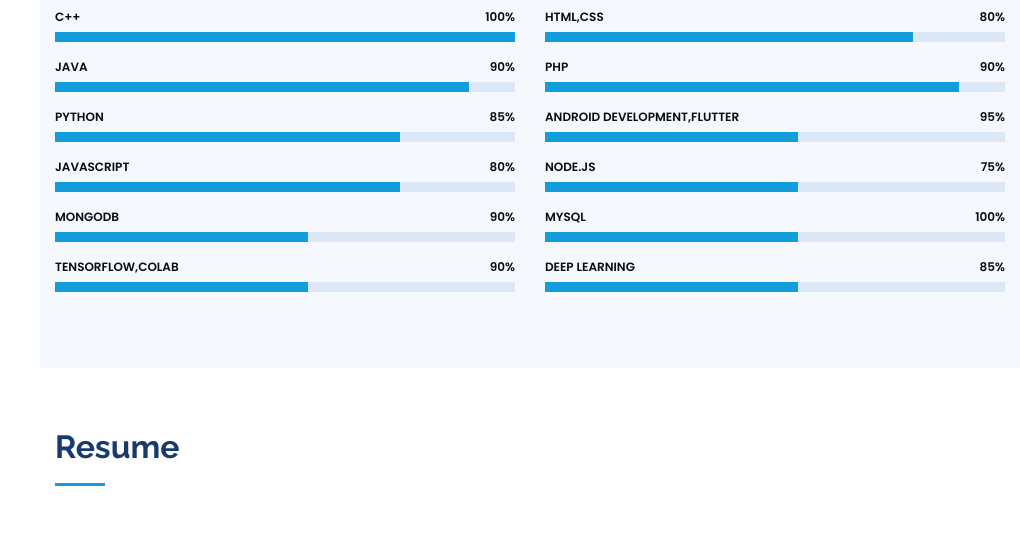
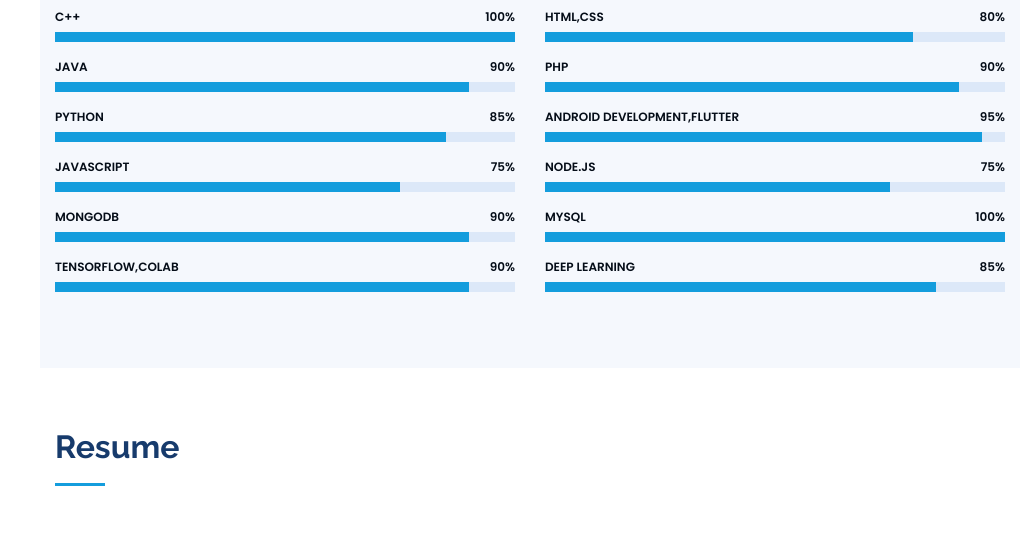
Before and after one commit to Omkar2310/Omkar2310.github.io, a plain HTML site: page index.html in a window 1280 px wide. Shown: the part 1540-2093 px from the top of the page, without its empty margins (260-1280 px from the left). Drawn offline with nearby package versions, Linux system fonts and the light colour scheme.

Commit message:
added resume updated

```diff
--- a/index.html
+++ b/index.html
@@ -79,7 +79,7 @@
     <div class="hero-container" data-aos="fade-in">
       <h1>Omkar Mankar</h1>
       <p>I'm <span class="typed" data-typed-items="Android Developer , Web Developer , Programmer , and a Deep Learning Enthusiast  "></span></p>
-    <a href="https://bit.ly/3dGJTlo" class="btn-rounded-white">Download Resume</a>
+    <a href="https://bit.ly/2BGtGiu" class="btn-rounded-white">Download Resume</a>
     </div>
 
   </section><!-- End Hero -->
@@ -214,12 +214,12 @@
             <div class="progress">
               <span class="skill">Python <i class="val">85%</i></span>
               <div class="progress-bar-wrap">
-                <div class="progress-bar" role="progressbar" aria-valuenow="75" aria-valuemin="0" aria-valuemax="100"></div>
+                <div class="progress-bar" role="progressbar" aria-valuenow="85" aria-valuemin="0" aria-valuemax="100"></div>
               </div>
             </div>
 
             <div class="progress">
-              <span class="skill">JavaScript <i class="val">80%</i></span>
+              <span class="skill">JavaScript <i class="val">75%</i></span>
               <div class="progress-bar-wrap">
                 <div class="progress-bar" role="progressbar" aria-valuenow="75" aria-valuemin="0" aria-valuemax="100"></div>
               </div>
@@ -228,14 +228,14 @@
             <div class="progress">
               <span class="skill">MongoDB <i class="val">90%</i></span>
               <div class="progress-bar-wrap">
-                <div class="progress-bar" role="progressbar" aria-valuenow="55" aria-valuemin="0" aria-valuemax="100"></div>
+                <div class="progress-bar" role="progressbar" aria-valuenow="90" aria-valuemin="0" aria-valuemax="100"></div>
               </div>
             </div>
 
             <div class="progress">
               <span class="skill">TensorFlow,Colab <i class="val">90%</i></span>
               <div class="progress-bar-wrap">
-                <div class="progress-bar" role="progressbar" aria-valuenow="55" aria-valuemin="0" aria-valuemax="100"></div>
+                <div class="progress-bar" role="progressbar" aria-valuenow="90" aria-valuemin="0" aria-valuemax="100"></div>
               </div>
             </div>
 
@@ -260,28 +260,28 @@
             <div class="progress">
               <span class="skill">Android Development,Flutter <i class="val">95%</i></span>
               <div class="progress-bar-wrap">
-                <div class="progress-bar" role="progressbar" aria-valuenow="55" aria-valuemin="0" aria-valuemax="100"></div>
+                <div class="progress-bar" role="progressbar" aria-valuenow="95" aria-valuemin="0" aria-valuemax="100"></div>
               </div>
             </div>
 
             <div class="progress">
               <span class="skill">Node.js <i class="val">75%</i></span>
               <div class="progress-bar-wrap">
-                <div class="progress-bar" role="progressbar" aria-valuenow="55" aria-valuemin="0" aria-valuemax="100"></div>
+                <div class="progress-bar" role="progressbar" aria-valuenow="75" aria-valuemin="0" aria-valuemax="100"></div>
               </div>
             </div>
 
             <div class="progress">
               <span class="skill">MySql <i class="val">100%</i></span>
               <div class="progress-bar-wrap">
-                <div class="progress-bar" role="progressbar" aria-valuenow="55" aria-valuemin="0" aria-valuemax="100"></div>
+                <div class="progress-bar" role="progressbar" aria-valuenow="100" aria-valuemin="0" aria-valuemax="100"></div>
               </div>
             </div>
 
             <div class="progress">
               <span class="skill">Deep Learning <i class="val">85%</i></span>
               <div class="progress-bar-wrap">
-                <div class="progress-bar" role="progressbar" aria-valuenow="55" aria-valuemin="0" aria-valuemax="100"></div>
+                <div class="progress-bar" role="progressbar" aria-valuenow="85" aria-valuemin="0" aria-valuemax="100"></div>
               </div>
             </div>
 
```
